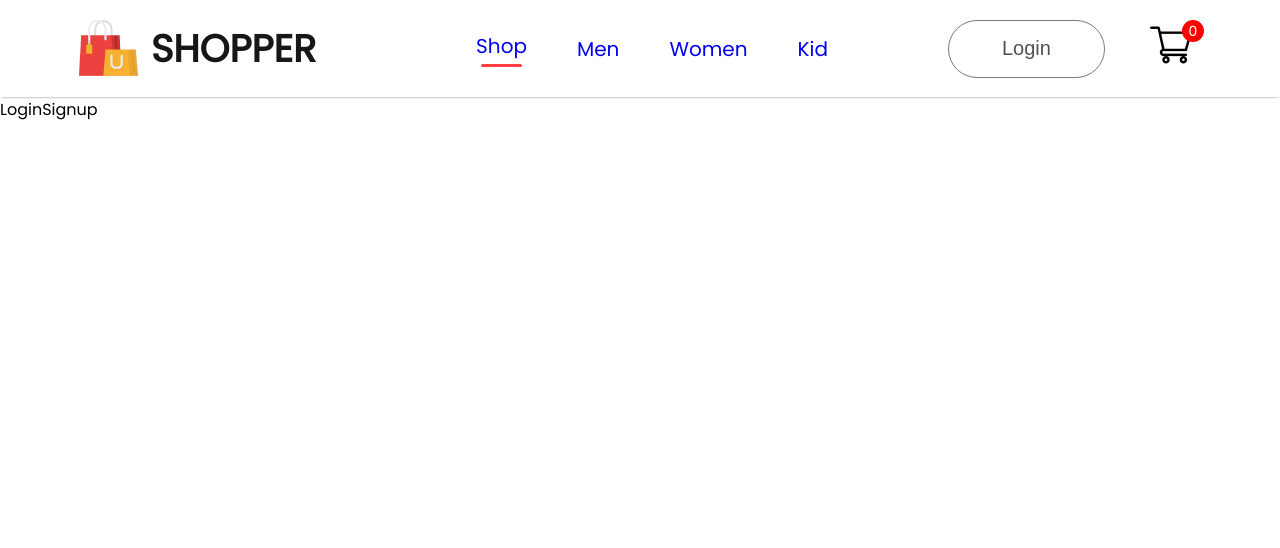
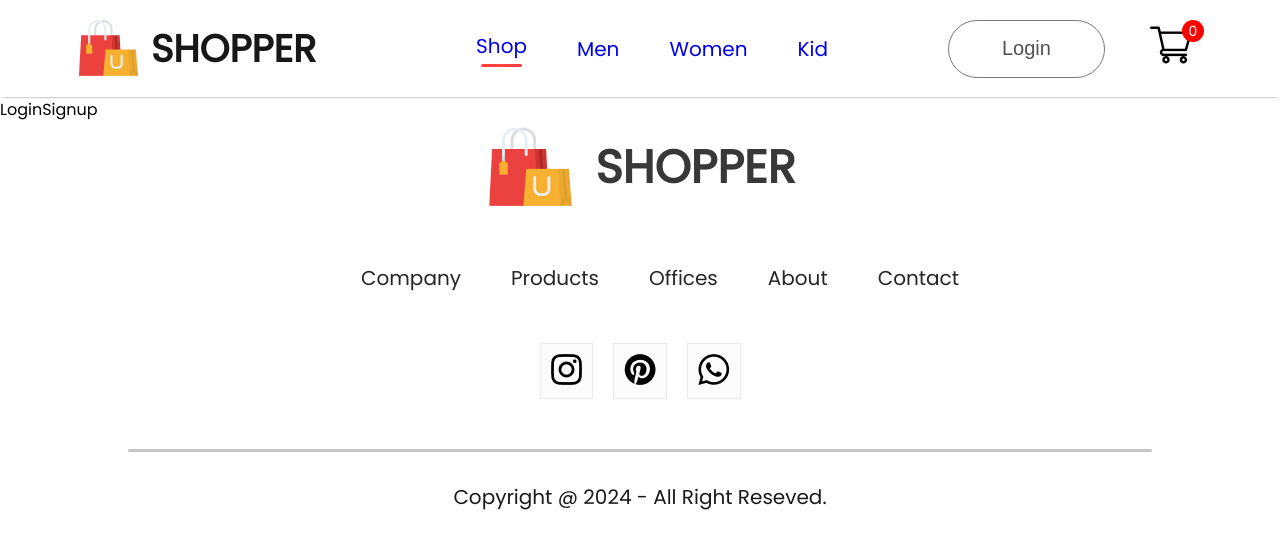
Before and after one commit to NzmAll/shopping-ecommerce, a React (Create React App) app in the folder frontend/: page /login in a window 1280 px wide. Shown: the top 548 px of the page. Built offline with nearby package versions, Linux system fonts and the light colour scheme.

Commit message:
Footer section added

```diff
--- a/frontend/src/App.js
+++ b/frontend/src/App.js
@@ -6,6 +6,7 @@
 import Product from "./Pages/Product";
 import Shop from "./Pages/Shop";
 import Cart from "./Pages/Cart";
+import Footer from "./Components/Footer/Footer";
 
 
 function App() {
@@ -24,6 +25,7 @@
           <Route path="/cart" element={<Cart />} />
           <Route path="/login" element={<LoginSignup />} />
         </Routes>
+        <Footer />
       </BrowserRouter>
     </div>
   );
--- /dev/null
+++ b/frontend/src/Components/Footer/Footer.css
@@ -0,0 +1,62 @@
+.footer {
+  display: flex;
+  flex-direction: column;
+  justify-content: center;
+  align-items: center;
+  gap: 50px;
+}
+
+.footer-logo {
+  display: flex;
+  align-items: center;
+  gap: 20px;
+}
+
+.footer-logo p {
+  color: #383838;
+  font-size: 46px;
+  font-weight: 700;
+}
+
+.footer-links {
+  display: flex;
+  list-style: none;
+  gap: 50px;
+  color: #252525;
+  font-size: 20px;
+}
+
+.footer-links li {
+  cursor: pointer;
+}
+
+.footer-social-icon {
+  display: flex;
+  gap: 20px;
+}
+
+.footer-icons-container {
+  padding: 10px;
+  padding-bottom: 6px;
+  background: #fbfbfb;
+  border: 1px solid #ebebeb;
+}
+
+.footer-copyright {
+  display: flex;
+  flex-direction: column;
+  align-items: center;
+  gap: 30px;
+  width: 100%;
+  margin-bottom: 30px;
+  color: #1a1a1a;
+  font-size: 20px;
+}
+
+.footer-copyright hr {
+  width: 80%;
+  border: none;
+  border-radius: 10px;
+  height: 3px;
+  background: #c7c7c7;
+}
--- /dev/null
+++ b/frontend/src/Components/Footer/Footer.jsx
@@ -0,0 +1,41 @@
+import React from "react";
+import "./Footer.css";
+import footer_logo from "../Assets/logo_big.png";
+import instagram_icon from "../Assets/instagram_icon.png";
+import pintester_icon from "../Assets/pintester_icon.png";
+import whatsapp_icon from "../Assets/whatsapp_icon.png";
+
+const Footer = () => {
+  return (
+    <div className="footer">
+      <div className="footer-logo">
+        <img src={footer_logo} alt="" />
+        <p>SHOPPER</p>
+      </div>
+      <ul className="footer-links">
+        <li>Company</li>
+        <li>Products</li>
+        <li>Offices</li>
+        <li>About</li>
+        <li>Contact</li>
+      </ul>
+      <div className="footer-social-icon">
+        <div className="footer-icons-container">
+          <img src={instagram_icon} alt="" />
+        </div>
+        <div className="footer-icons-container">
+          <img src={pintester_icon} alt="" />
+        </div>
+        <div className="footer-icons-container">
+          <img src={whatsapp_icon} alt="" />
+        </div>
+      </div>
+      <div className="footer-copyright">
+        <hr />
+        <p>Copyright @ 2024 - All Right Reseved.</p>
+      </div>
+    </div>
+  );
+};
+
+export default Footer;
```
